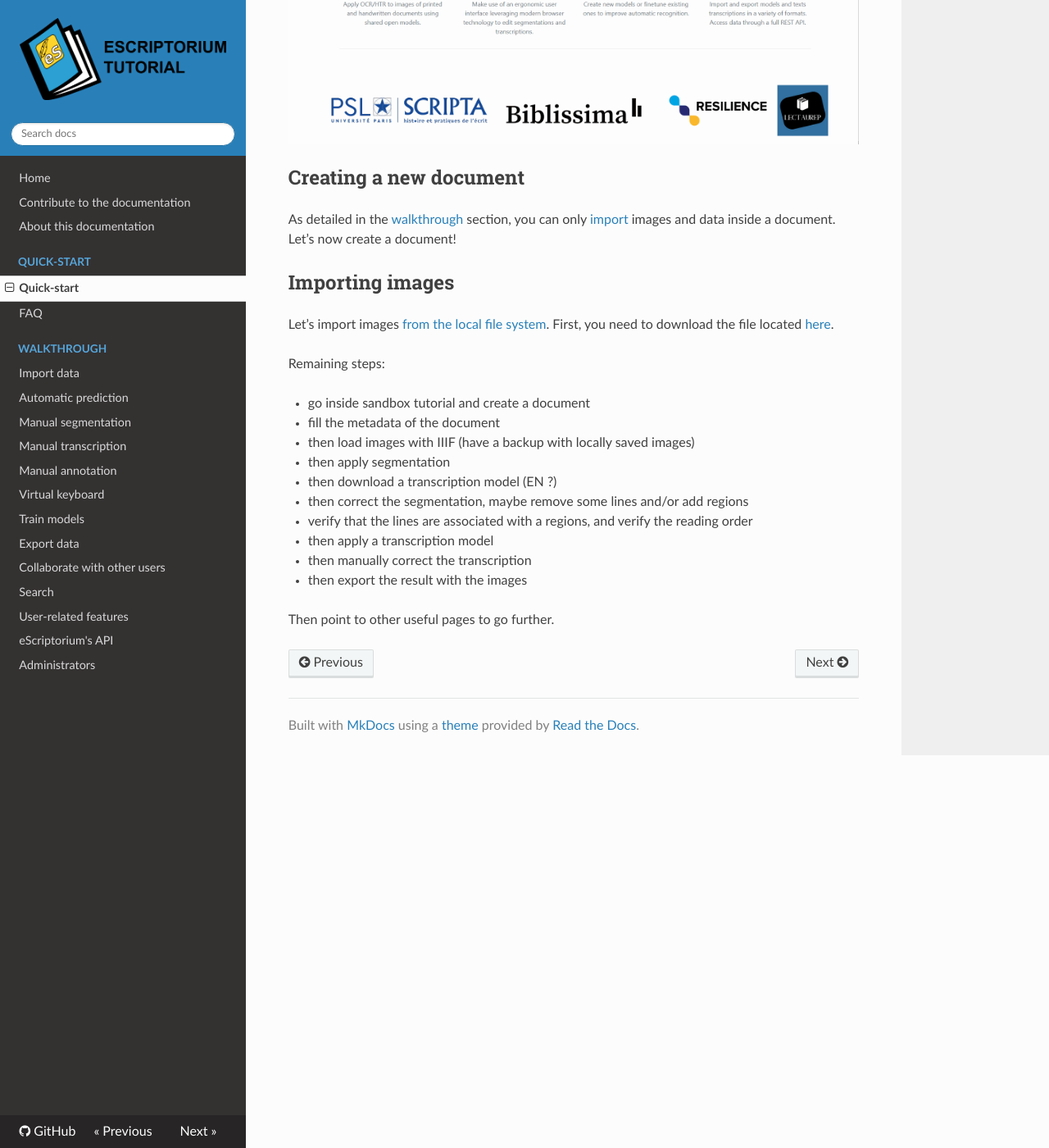
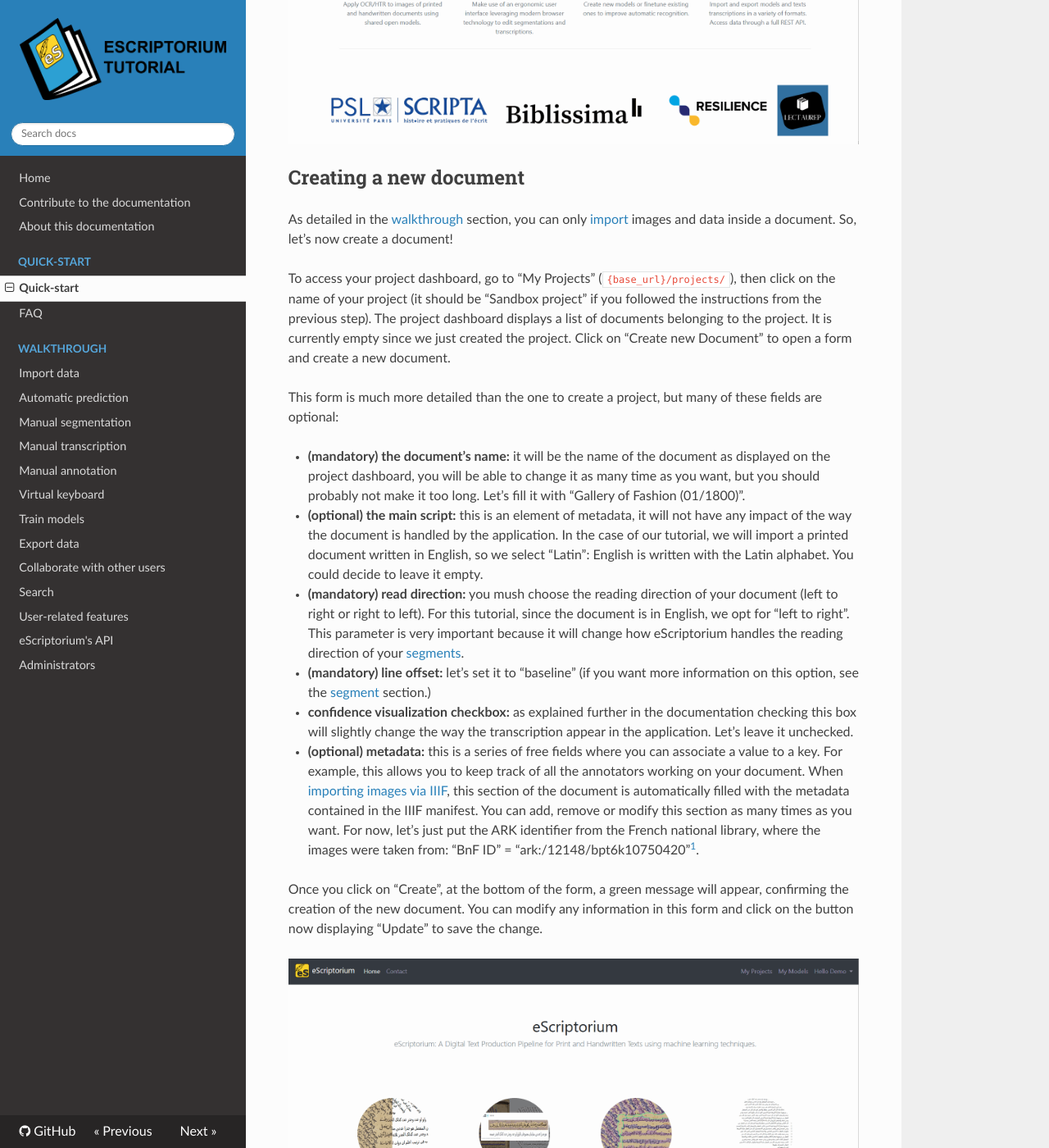
Before and after one commit to alix-tz/escriptorium-documentation, an MkDocs documentation site: the page built from docs/quick-start.md, in a window 1280 px wide and 1400 px high, scrolled down 2559 px. Shown: the whole window at 82% size. Built offline with MkDocs 1.6.1, drawn with Linux system fonts in a browser that asks for light colours; nearby versions of some CDN libraries; some of the changed text lies outside the part shown.

Commit message:
saving wip on quick-start

```diff
--- a/docs/quick-start.md
+++ b/docs/quick-start.md
@@ -38,7 +38,7 @@
 
 You need to have at least one project in your dashboard to create and/or access a document and use eScriptorium's annotation features. Let's create a new project then!
 
-Go to "My Projects" (`{base_url}/projects/`) by clicking on "My Projects" in the nav bar. It will display a list of projects, or an empty page. Now click on the "Create new Project" button: it will open a new page where you can simply type the name of your future project before clicking on "Create".
+Go to "My Projects" (`{base_url}/projects/`) by clicking on "My Projects" in the nav bar. It will display a list of projects, or an empty page. Now click on the "Create new Project" button: it will open a new page where you can simply type the name of your future project before clicking on "Create". For this tutorial, let's name the project "Sandbox project".
 
 !!! Danger "Before creating a new project"
     Currently, **it is not possible to delete or rename a project**. We strongly advise you to first consider the actual necessity of creating a new project, and secondly to give enough reflection time to choosing the name of your new project. For example, you should avoid names such as "1" or "project" or "blah blah" to make it easier for you identify your projects later, when you will have several projects.
@@ -48,7 +48,31 @@
 
 ## Creating a new document
 
-As detailed in the [walkthrough](walkthrough.md) section, you can only [import](walkthrough_import.md) images and data inside a document. Let's now create a document!
+As detailed in the [walkthrough](walkthrough.md) section, you can only [import](walkthrough_import.md) images and data inside a document. So, let's now create a document!
+
+To access your project dashboard, go to "My Projects" (`{base_url}/projects/`), then click on the name of your project (it should be "Sandbox project" if you followed the instructions from the previous step). The project dashboard displays a list of documents belonging to the project. It is currently empty since we just created the project. Click on "Create new Document" to open a form and create a new document.
+
+This form is much more detailed than the one to create a project, but many of these fields are optional:
+
+- **(mandatory) the document's name:** it will be the name of the document as displayed on the project dashboard, you will be able to change it as many time as you want, but you should probably not make it too long. Let's fill it with "Gallery of Fashion (01/1800)".
+- **(optional) the main script:** this is an element of metadata, it will not have any impact of the way the document is handled by the application. In the case of our tutorial, we will import a printed document written in English, so we select "Latin": English is written with the Latin alphabet. You could decide to leave it empty.
+- **(mandatory) read direction:** you mush choose the reading direction of your document (left to right or right to left). For this tutorial, since the document is in English, we opt for "left to right". This parameter is very important because it will change how eScriptorium handles the reading direction of your [segments](walkthrough_segment.md). <!-- todo: add link to section of segment that would explain what happens when not set correctly -->
+- **(mandatory) line offset:** let's set it to "baseline" (if you want more information on this option, see the [segment](walkthrough_segment.md) <!-- todo: add link to section of segment that would normally explain that --> section.)
+- **confidence visualization checkbox:** as explained further in the documentation <!-- todo: add a link when the doc exists --> checking this box will slightly change the way the transcription appear in the application. Let's leave it unchecked.
+- **(optional) metadata:** this is a series of free fields where you can associate a value to a key. For example, this allows you to keep track of all the annotators working on your document. When [importing images via IIIF](walkthrough_import.md#3-from-iiif), this section of the document is automatically filled with the metadata contained in the IIIF manifest. You can add, remove or modify this section as many times as you want. For now, let's just put the ARK identifier from the French national library, where the images were taken from: "BnF ID" = "ark:/12148/bpt6k10750420"[^1].
+
+[^1]: If you add `https://gallica.bnf.fr/` in front of this value, you will be able to view [the whole document on Gallica](https://gallica.bnf.fr/ark:/12148/bpt6k10750420/), the French national library's online library.
+
+Once you click on "Create", at the bottom of the form, a green message will appear, confirming the creation of the new document. You can modify any information in this form and click on the button now displaying "Update" to save the change.
+
+![image: creating a new document in eScriptorium](img/quick_start/create_my_first_document.gif "From the homepage to a project dashboard, where we create a new document (v. v0.13.4b)")
+
+Before moving on to the next step, make sure your form contain the following information:
+
+![image: screenshot of the form filled with the correction values (name, main script, read direction, line offset, metadata)](img/quick_start/document_description.png "Make sure the form is filled as shown in this image")
+
+
+
 
 
 
@@ -67,8 +91,6 @@
 
 Remaining steps:
 
-- go inside sandbox tutorial and create a document
-- fill the metadata of the document
 - then load images with IIIF (have a backup with locally saved images)
 - then apply segmentation
 - then download a transcription model (EN ?)
```
Also changed, not shown: docs/img/quick_start/create_my_first_document.gif, docs/img/quick_start/document_description.png (added).
